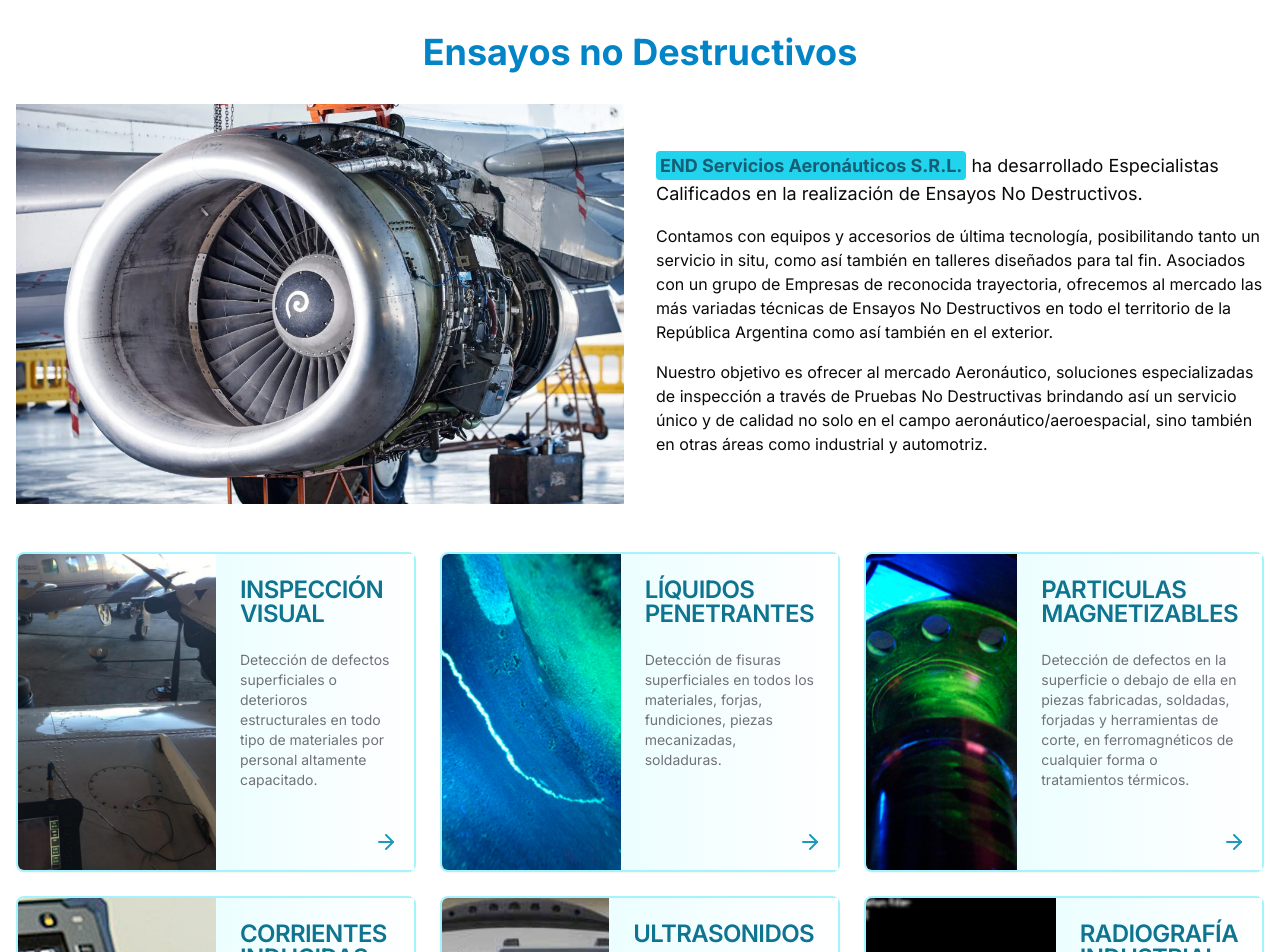
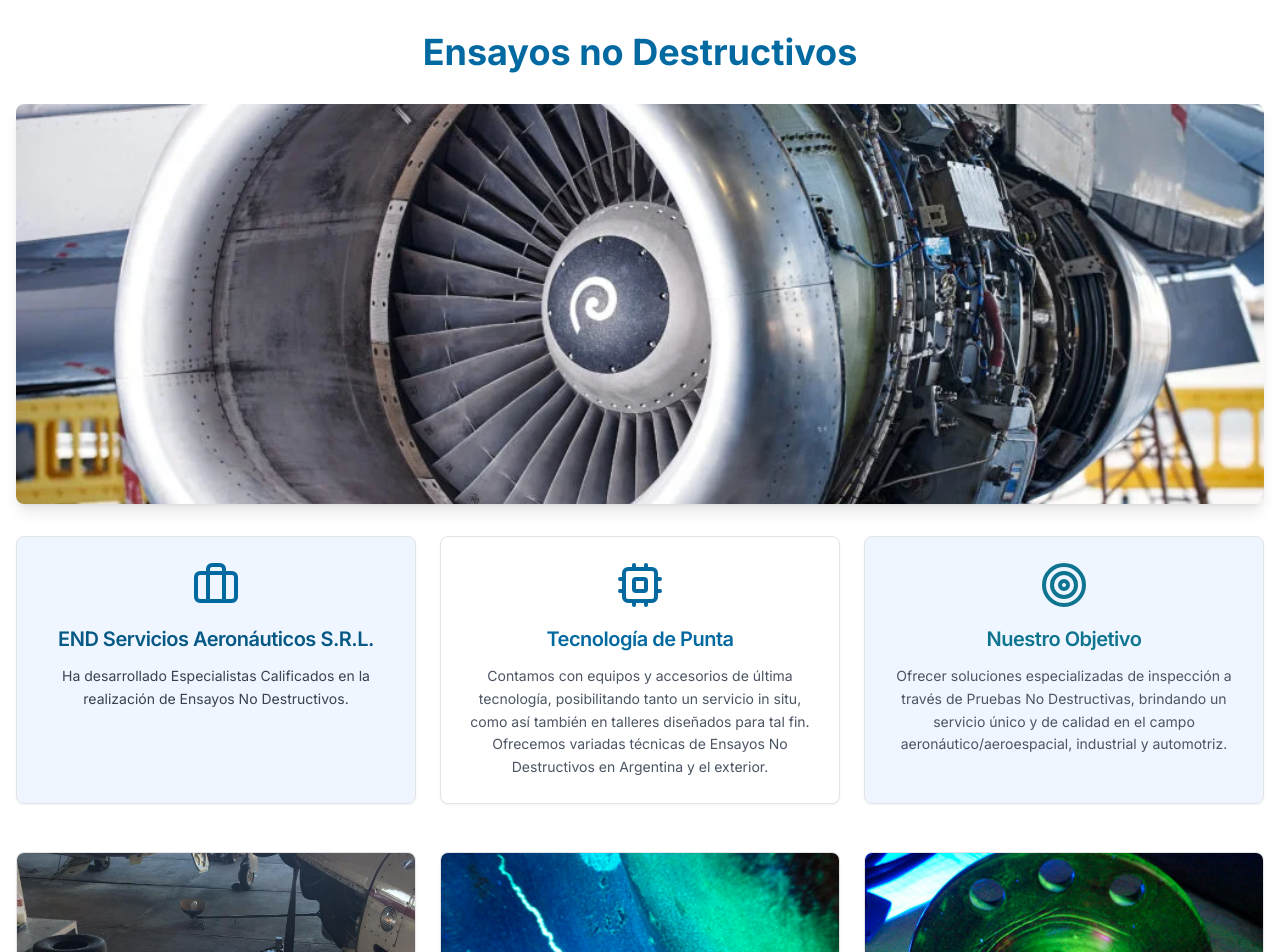
Before and after one commit to LumarSoft/end-srl, a Next.js app: page /servicios in a window 1280 px wide. Shown: the top 952 px of the page. Built offline with nearby package versions, Linux system fonts and the light colour scheme.

Commit message:
feat: se cambio por completo la seccion de servicios

```diff
--- a/src/modules/Servicios/Components/ServicesCard.tsx
+++ b/src/modules/Servicios/Components/ServicesCard.tsx
@@ -1,87 +1,106 @@
 import Image from "next/image";
 import Link from "next/link";
-import { ArrowRight } from "lucide-react";
+import { ArrowRight, Briefcase, Cpu, Target } from "lucide-react";
 import {
   Card,
   CardContent,
   CardDescription,
+  CardFooter,
   CardHeader,
   CardTitle,
 } from "@/components/ui/card";
 import { services } from "@/modules/Servicios/Components/services";
+import { Button } from "@/components/ui/button";
 
 export default function ServicesCard() {
   return (
     <div className="container mx-auto px-4 py-8">
-      <h1 className="text-4xl font-bold mb-8 text-center text-sky-600">
+      <h1 className="text-4xl font-bold mb-8 text-center text-sky-700">
         Ensayos no Destructivos
       </h1>
 
-      <div className="flex flex-col md:flex-row gap-8 mb-12">
-        <div className="md:w-1/2 relative h-[400px]">
+      <section aria-label="Información principal" className="mb-12">
+        <div className="relative h-[400px] mb-8">
           <Image
             src="/turbinaAvion.jpg"
-            alt="Ensayos no Destructivos"
+            alt="Turbina de avión representando ensayos no destructivos"
             layout="fill"
             objectFit="cover"
+            className="rounded-lg shadow-lg"
           />
         </div>
-        <div className="md:w-1/2 flex flex-col justify-center">
-          <p className="text-lg mb-4">
-            <b className="bg-cyan-400 rounded-sm px-1 text-cyan-800 py-1">
+
+        <div className="grid grid-cols-1 md:grid-cols-3 gap-6">
+          <Card className="bg-blue-50 p-6 rounded-lg flex flex-col items-center text-center">
+            <Briefcase className="w-12 h-12 text-sky-700 mb-4" />
+            <CardTitle className="text-xl font-semibold text-sky-800 mb-3">
               END Servicios Aeronáuticos S.R.L.
-            </b>{" "}
-            ha desarrollado Especialistas Calificados en la realización de
+            </CardTitle>
+            <CardDescription className="text-gray-700 leading-relaxed">
+              Ha desarrollado Especialistas Calificados en la realización de
               Ensayos No Destructivos.
-          </p>
-          <p className="mb-4">
+            </CardDescription>
+          </Card>
+
+          <Card className="bg-white p-6 rounded-lg flex flex-col items-center text-center">
+            <Cpu className="w-12 h-12 text-sky-700 mb-4" />
+            <CardTitle className="text-xl font-semibold text-sky-700 mb-3">
+              Tecnología de Punta
+            </CardTitle>
+            <CardDescription className="text-gray-600 leading-relaxed">
               Contamos con equipos y accesorios de última tecnología,
               posibilitando tanto un servicio in situ, como así también en
-            talleres diseñados para tal fin. Asociados con un grupo de Empresas
-            de reconocida trayectoria, ofrecemos al mercado las más variadas
-            técnicas de Ensayos No Destructivos en todo el territorio de la
-            República Argentina como así también en el exterior.
-          </p>
-          <p>
-            Nuestro objetivo es ofrecer al mercado Aeronáutico, soluciones
-            especializadas de inspección a través de Pruebas No Destructivas
-            brindando así un servicio único y de calidad no solo en el campo
-            aeronáutico/aeroespacial, sino también en otras áreas como
-            industrial y automotriz.
-          </p>
+              talleres diseñados para tal fin. Ofrecemos variadas técnicas de
+              Ensayos No Destructivos en Argentina y el exterior.
+            </CardDescription>
+          </Card>
+
+          <Card className="bg-blue-50 p-6 rounded-lg flex flex-col items-center text-center">
+            <Target className="w-12 h-12 text-cyan-700 mb-4" />
+            <CardTitle className="text-xl font-semibold text-cyan-700 mb-3">
+              Nuestro Objetivo
+            </CardTitle>
+            <CardDescription className="text-gray-600 leading-relaxed">
+              Ofrecer soluciones especializadas de inspección a través de
+              Pruebas No Destructivas, brindando un servicio único y de calidad
+              en el campo aeronáutico/aeroespacial, industrial y automotriz.
+            </CardDescription>
+          </Card>
         </div>
-      </div>
+      </section>
 
-      <div className="grid grid-cols-1 md:grid-cols-2 lg:grid-cols-3 gap-6">
+      <div className="grid grid-cols-1 gap-6 md:grid-cols-2 lg:grid-cols-3">
         {services.map((service, index) => (
-          <Link href={service.link} key={index}>
-            <Card className="flex h-full border-2 border-cyan-200 transition-colors duration-300 ease-in-out hover:border-cyan-600">
-              <div className="w-full relative">
+          <Card
+            key={index}
+            className="group overflow-hidden transition-all duration-300 ease-in-out hover:shadow-xl hover:-translate-y-2 flex flex-col h-full"
+          >
+            <div className="relative w-full h-64">
               <Image
                 src={service.image}
                 alt={service.title}
                 layout="fill"
-                  objectFit="cover"
-                  className="rounded-l-md"
+                className="object-cover w-full h-64"
               />
             </div>
-              <div className="w-full flex flex-col justify-between bg-gradient-to-r from-cyan-50 to-white">
-                <div>
+            <div className="flex flex-col flex-grow">
               <CardHeader>
-                    <CardTitle className="text-cyan-700">
+                <CardTitle className="text-xl font-bold text-cyan-700">
                   {service.title}
                 </CardTitle>
               </CardHeader>
-                  <CardContent>
-                    <CardDescription>{service.description}</CardDescription>
+              <CardContent className="flex-grow">
+                <CardDescription className="line-clamp-3">
+                  {service.description}
+                </CardDescription>
               </CardContent>
-                </div>
-                <div className="flex justify-end p-4">
-                  <ArrowRight className="text-cyan-600 animate-pulse" />
-                </div>
+              <CardFooter className="mt-auto">
+                <Button variant="outline" className="w-full font-semibold">
+                  Ver más
+                </Button>
+              </CardFooter>
             </div>
           </Card>
-          </Link>
         ))}
       </div>
     </div>
```
Lines whose indentation alone changed are shown as unchanged.
